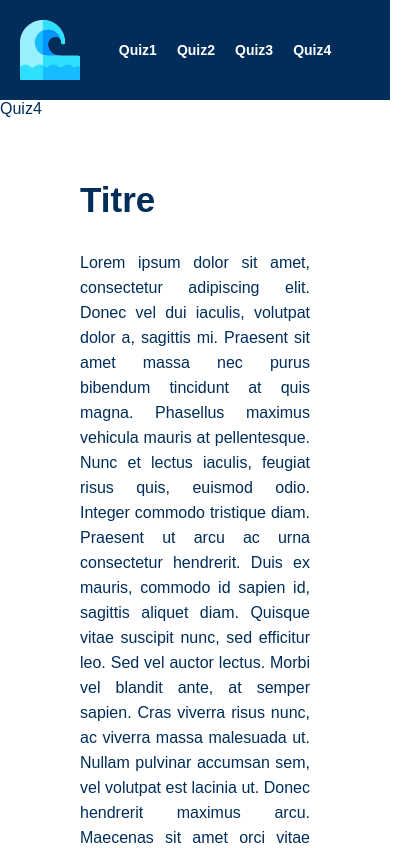
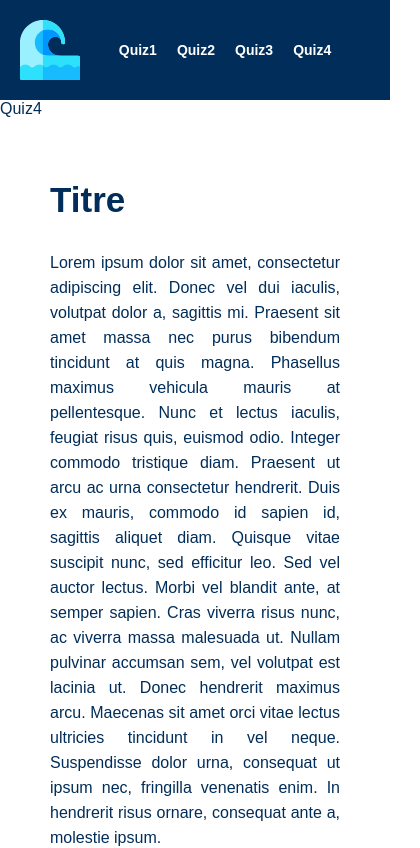
Before and after one commit to IIM-Creative-Technology/react-FlorentVigot, a React (Create React App) app: page /Quiz4 in a window 390 px wide. Shown: the top 848 px of the page, 420 px wide, since content can reach past the window. Built offline with nearby package versions, Linux system fonts and the light colour scheme; no server answers.

Commit message:
[UPDATE] responsive spaces

```diff
--- a/src/Sass/components/_header.scss
+++ b/src/Sass/components/_header.scss
@@ -6,6 +6,11 @@ header {
     margin-right: -80px;
     height: 100px;
     background-color: $blue;
+
+    @include media-query($small) {
+        margin-left: -50px;
+        margin-right: -50px;
+    }
 
     img {
         position: absolute;
--- a/src/Sass/components/_home.scss
+++ b/src/Sass/components/_home.scss
@@ -10,4 +10,9 @@ body {
     padding-right: 80px;
     font-family: $font-family;
     color: $blue;
+
+    @include media-query($small) {
+        padding-left: 50px;
+        padding-right: 50px;
+    }
 }
```
